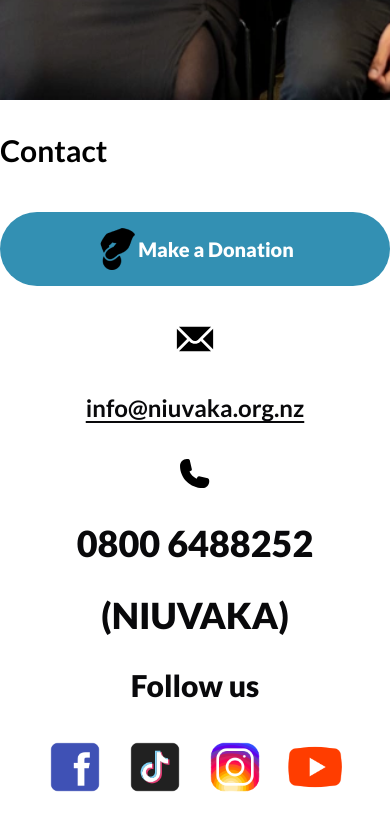
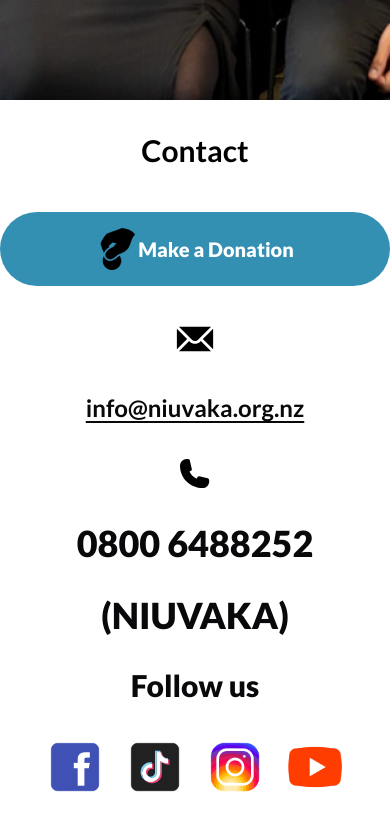
Before and after one commit to jhigger/niuvaka-trust, a Next.js app: page /contact in a window 390 px wide. Shown: the part 860-1693 px from the top of the page. Built offline with nearby package versions, Linux system fonts and the light colour scheme.

Commit message:
feat: center text and add padding

```diff
--- a/src/pages/contact.tsx
+++ b/src/pages/contact.tsx
@@ -39,7 +39,7 @@ const Contact = () => {
 
         <section className="mx-auto mb-32 space-y-8">
           <div className="relative my-8 h-12 overflow-hidden text-3xl font-bold text-black md:h-20 md:text-6xl lg:h-24 lg:text-8xl">
-            <h1 className="absolute flex w-full animate-scrolling-header flex-col gap-2 whitespace-nowrap md:gap-4">
+            <h1 className="absolute flex w-full animate-scrolling-header flex-col items-center gap-2 whitespace-nowrap md:gap-4 lg:items-start">
               <span>Contact</span>
               <span className="text-coffee-400">Faafesootai matou</span>
               <span className="text-[#3390B3]">Fetu&#699;utaki ki ai</span>
@@ -142,7 +142,7 @@ const Contact = () => {
               </div>
             </div>
 
-            <div className="col-span-1 space-y-8 md:p-8">
+            <div className="col-span-1 space-y-8 p-4 md:p-8">
               <p className="text-center text-2xl font-bold">
                 If you have any questions, feedback, or just want to know more
                 about us, use the form below. We&apos;re here to help.
```
